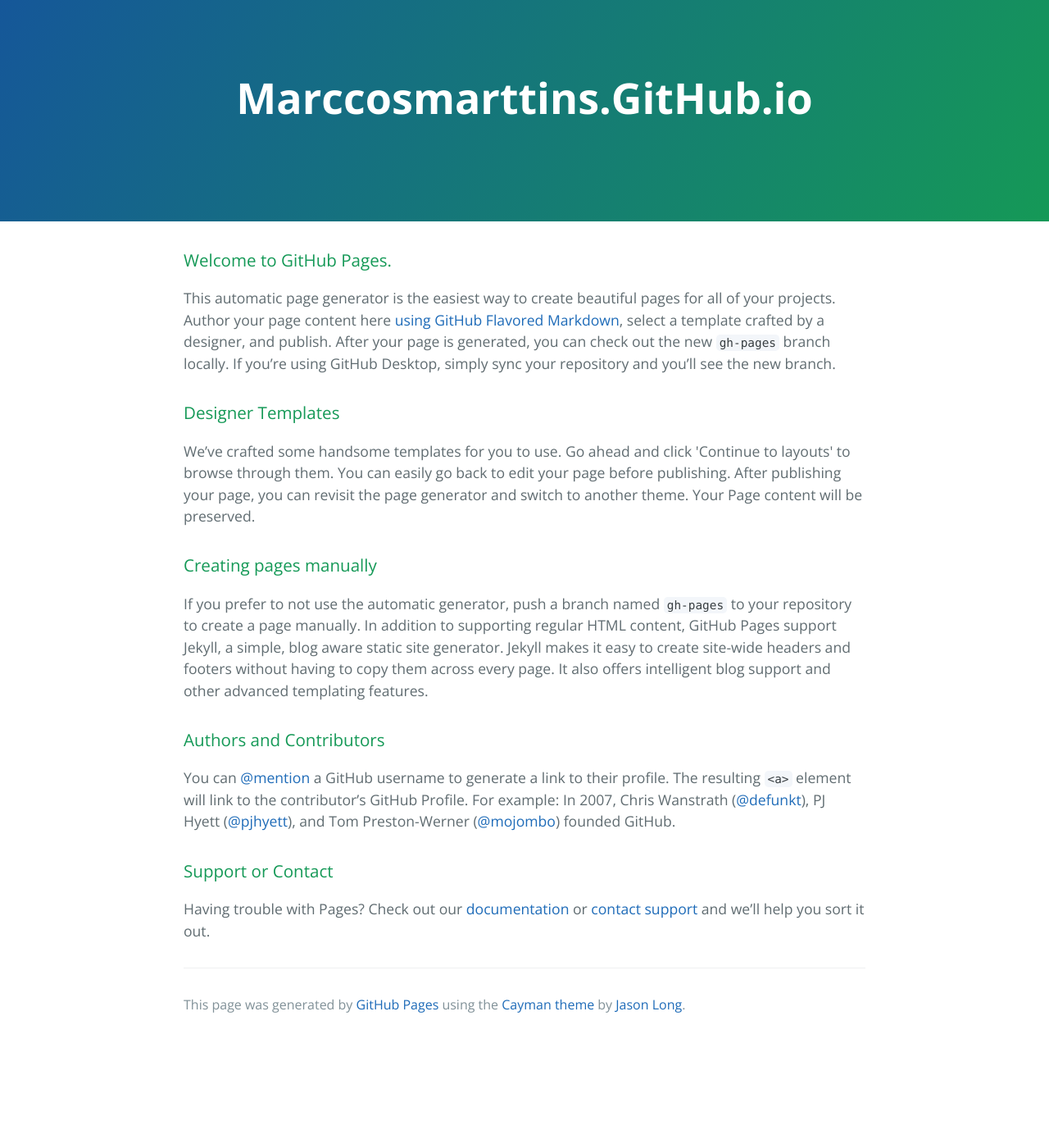
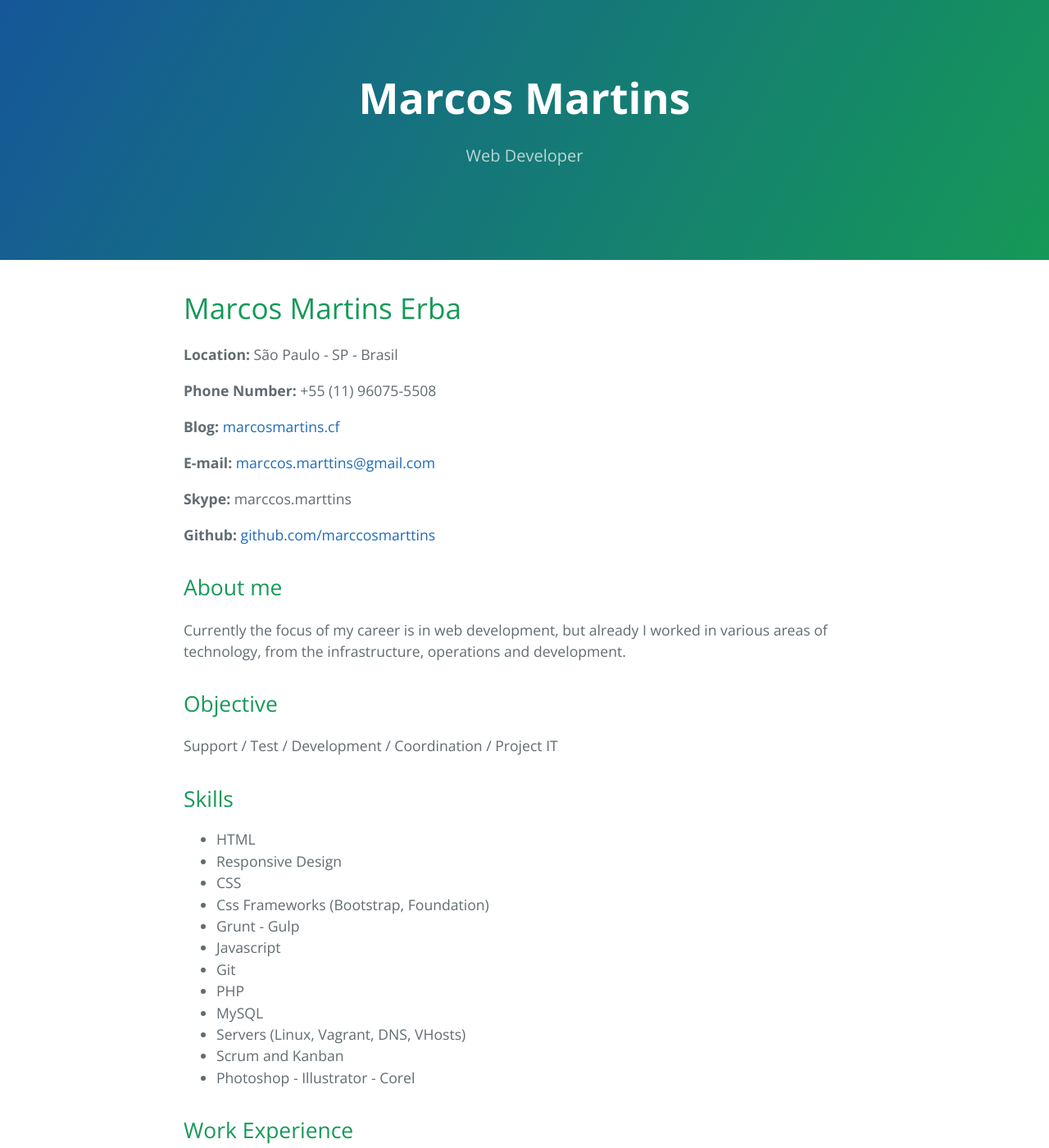
Before and after one commit to marccosmarttins/marccosmarttins.github.io, a Jekyll site: the page index.html, which Jekyll copies as it is, in a window 1280 px wide and 1400 px high. Shown: the whole window at 82% size. Built offline with Jekyll 4.4.1, drawn with Linux system fonts in a browser that asks for light colours; some of the changed text lies outside the part shown.

Commit message:
Replace master branch with page content via GitHub

```diff
--- a/index.html
+++ b/index.html
@@ -2,7 +2,7 @@
 <html lang="en-us">
   <head>
     <meta charset="UTF-8">
-    <title>Marccosmarttins.GitHub.io by marccosmarttins</title>
+    <title>Marcos Martins by marccosmarttins</title>
     <meta name="viewport" content="width=device-width, initial-scale=1">
     <link rel="stylesheet" type="text/css" href="stylesheets/normalize.css" media="screen">
     <link href='https://fonts.googleapis.com/css?family=Open+Sans:400,700' rel='stylesheet' type='text/css'>
@@ -11,35 +11,133 @@
   </head>
   <body>
     <section class="page-header">
-      <h1 class="project-name">Marccosmarttins.GitHub.io</h1>
-      <h2 class="project-tagline"></h2>
+      <h1 class="project-name">Marcos Martins</h1>
+      <h2 class="project-tagline">Web Developer</h2>
     </section>
 
     <section class="main-content">
-      <h3>
-<a id="welcome-to-github-pages" class="anchor" href="#welcome-to-github-pages" aria-hidden="true"><span aria-hidden="true" class="octicon octicon-link"></span></a>Welcome to GitHub Pages.</h3>
+      <h1>
+<a id="marcos-martins-erba" class="anchor" href="#marcos-martins-erba" aria-hidden="true"><span aria-hidden="true" class="octicon octicon-link"></span></a>Marcos Martins Erba</h1>
 
-<p>This automatic page generator is the easiest way to create beautiful pages for all of your projects. Author your page content here <a href="https://guides.github.com/features/mastering-markdown/">using GitHub Flavored Markdown</a>, select a template crafted by a designer, and publish. After your page is generated, you can check out the new <code>gh-pages</code> branch locally. If you’re using GitHub Desktop, simply sync your repository and you’ll see the new branch.</p>
+<p><strong>Location:</strong> São Paulo - SP - Brasil</p>
 
-<h3>
-<a id="designer-templates" class="anchor" href="#designer-templates" aria-hidden="true"><span aria-hidden="true" class="octicon octicon-link"></span></a>Designer Templates</h3>
+<p><strong>Phone Number:</strong> +55 (11) 96075-5508</p>
 
-<p>We’ve crafted some handsome templates for you to use. Go ahead and click 'Continue to layouts' to browse through them. You can easily go back to edit your page before publishing. After publishing your page, you can revisit the page generator and switch to another theme. Your Page content will be preserved.</p>
+<p><strong>Blog:</strong> <a href="http://marcosmartins.cf">marcosmartins.cf</a></p>
 
-<h3>
-<a id="creating-pages-manually" class="anchor" href="#creating-pages-manually" aria-hidden="true"><span aria-hidden="true" class="octicon octicon-link"></span></a>Creating pages manually</h3>
+<p><strong>E-mail:</strong> <a href="mailto:marccos.marttins@gmail.com">marccos.marttins@gmail.com</a></p>
 
-<p>If you prefer to not use the automatic generator, push a branch named <code>gh-pages</code> to your repository to create a page manually. In addition to supporting regular HTML content, GitHub Pages support Jekyll, a simple, blog aware static site generator. Jekyll makes it easy to create site-wide headers and footers without having to copy them across every page. It also offers intelligent blog support and other advanced templating features.</p>
+<p><strong>Skype:</strong> marccos.marttins</p>
 
-<h3>
-<a id="authors-and-contributors" class="anchor" href="#authors-and-contributors" aria-hidden="true"><span aria-hidden="true" class="octicon octicon-link"></span></a>Authors and Contributors</h3>
+<p><strong>Github:</strong> <a href="https://github.com/marccosmarttins">github.com/marccosmarttins</a></p>
 
-<p>You can <a href="https://help.github.com/articles/basic-writing-and-formatting-syntax/#mentioning-users-and-teams" class="user-mention">@mention</a> a GitHub username to generate a link to their profile. The resulting <code>&lt;a&gt;</code> element will link to the contributor’s GitHub Profile. For example: In 2007, Chris Wanstrath (<a href="https://github.com/defunkt" class="user-mention">@defunkt</a>), PJ Hyett (<a href="https://github.com/pjhyett" class="user-mention">@pjhyett</a>), and Tom Preston-Werner (<a href="https://github.com/mojombo" class="user-mention">@mojombo</a>) founded GitHub.</p>
+<h2>
+<a id="about-me" class="anchor" href="#about-me" aria-hidden="true"><span aria-hidden="true" class="octicon octicon-link"></span></a>About me</h2>
 
-<h3>
-<a id="support-or-contact" class="anchor" href="#support-or-contact" aria-hidden="true"><span aria-hidden="true" class="octicon octicon-link"></span></a>Support or Contact</h3>
+<p>Currently the focus of my career is in web development, but already I worked in various areas of technology, from the infrastructure, operations and development.</p>
 
-<p>Having trouble with Pages? Check out our <a href="https://help.github.com/pages">documentation</a> or <a href="https://github.com/contact">contact support</a> and we’ll help you sort it out.</p>
+<h2>
+<a id="objective" class="anchor" href="#objective" aria-hidden="true"><span aria-hidden="true" class="octicon octicon-link"></span></a>Objective</h2>
+
+<p>Support / Test / Development / Coordination / Project IT</p>
+
+<h2>
+<a id="skills" class="anchor" href="#skills" aria-hidden="true"><span aria-hidden="true" class="octicon octicon-link"></span></a>Skills</h2>
+
+<ul>
+<li>HTML</li>
+<li>Responsive Design</li>
+<li>CSS</li>
+<li>Css Frameworks (Bootstrap, Foundation)</li>
+<li>Grunt - Gulp</li>
+<li>Javascript</li>
+<li>Git</li>
+<li>PHP</li>
+<li>MySQL</li>
+<li>Servers (Linux, Vagrant, DNS, VHosts)</li>
+<li>Scrum and Kanban</li>
+<li>Photoshop - Illustrator - Corel</li>
+</ul>
+
+<h2>
+<a id="work-experience" class="anchor" href="#work-experience" aria-hidden="true"><span aria-hidden="true" class="octicon octicon-link"></span></a>Work Experience</h2>
+
+<p><strong>2012 a 2015 – Byte Stage / Soluções Digitais - Web Developer</strong></p>
+
+<blockquote>
+<p>Development and maintenance of websites and web systems, configuration and management of servers.</p>
+</blockquote>
+
+<p><strong>2011 a 2012 – Ace Fitness - Infrastructure Analyst</strong></p>
+
+<blockquote>
+<p>Responsible for Network Telephony (PABX, DDR), E-mail, servers, Layouts, Documentation and Technical Support in general; Implementation of wiring restructuring project (Network/Telephony).</p>
+</blockquote>
+
+<p><strong>2009 a 2011 – Byte Stage / Informática e Tecnologia - Support Analyst</strong></p>
+
+<blockquote>
+<p>User support, computer maintenance, software, installation and maintenance of networks; Development layouts and documentation; web server management (WHM, cPanel, WHMCS).</p>
+</blockquote>
+
+<p><strong>2007 a 2009 – Fast Solutions - Support Analyst</strong></p>
+
+<blockquote>
+<p>Acting in the area of payment card systems operating in the daily routines of database (SQL) and Unix systems; batch processes of approval, files, system functionality and product-specific parameterization; Development layouts and documentation.</p>
+</blockquote>
+
+<p><strong>2006 a 2007 – XP Informática / Consultoria em TI - Systems Analyst</strong></p>
+
+<blockquote>
+<p>Design and implementation newsletter in remote dedicated server; Development and creation of arts (websites, brochures, etc.) for E-Marketing; Customer Service user to obtain solution regarding hardware and software, and indicating new technologies.</p>
+</blockquote>
+
+<p><strong>2005 a 2006 – EC Micro - Support Analyst</strong></p>
+
+<blockquote>
+<p>Hardware migration project participation, applied at Editora Abril; Technical service in general.</p>
+</blockquote>
+
+<p><strong>2004 a 2005 – VA Support / Consultoria em TI - Support Analyst</strong></p>
+
+<blockquote>
+<p>Member of the Help Desk team, allocated in the company Johnson Diversey; Service location, remote and telephone; Daily backup administration.</p>
+</blockquote>
+
+<p><strong>2002 a 2004 – Carbono Lorena LTDA - Computer Technician</strong></p>
+
+<blockquote>
+<p>Service location, remote and telephone; Daily backup of Directors; Participation Site and Intranet deployment project.</p>
+</blockquote>
+
+<p><strong>2001 a 2002 – Telsul Comunicações - Technical Data Jr.</strong></p>
+
+<blockquote>
+<p>Acting on the field, installation and maintenance of Internet Broadband Speedy.</p>
+</blockquote>
+
+<h2>
+<a id="education" class="anchor" href="#education" aria-hidden="true"><span aria-hidden="true" class="octicon octicon-link"></span></a>Education</h2>
+
+<p>Computer Science - University Nove de Julho / UNINOVE – Incomplete.</p>
+
+<p>Computer Technician/Electronics - College Radial – 1999.</p>
+
+<h2>
+<a id="courses" class="anchor" href="#courses" aria-hidden="true"><span aria-hidden="true" class="octicon octicon-link"></span></a>Courses</h2>
+
+<ul>
+<li>PHP e JavaScript (Codecademy, 2014).</li>
+<li>HTML e CSS (Codecademy, 2013).</li>
+</ul>
+
+<h2>
+<a id="extras" class="anchor" href="#extras" aria-hidden="true"><span aria-hidden="true" class="octicon octicon-link"></span></a>Extras</h2>
+
+<ul>
+<li>English - Intermediate (reading, writing and interpretation).</li>
+<li>Available for Travel - National and International.</li>
+</ul>
 
       <footer class="site-footer">
 
```
Also changed, not shown: params.json (+1 -1 lines).
